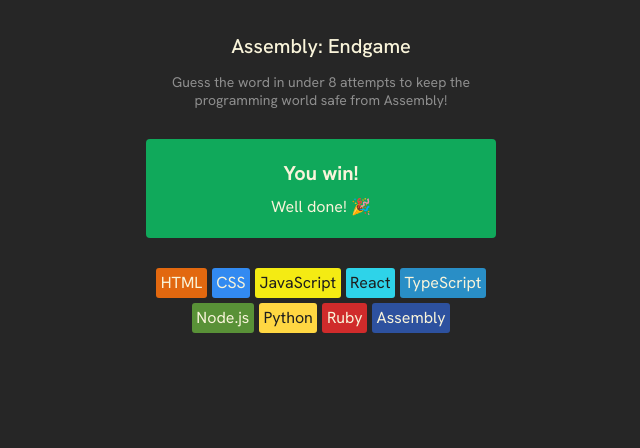
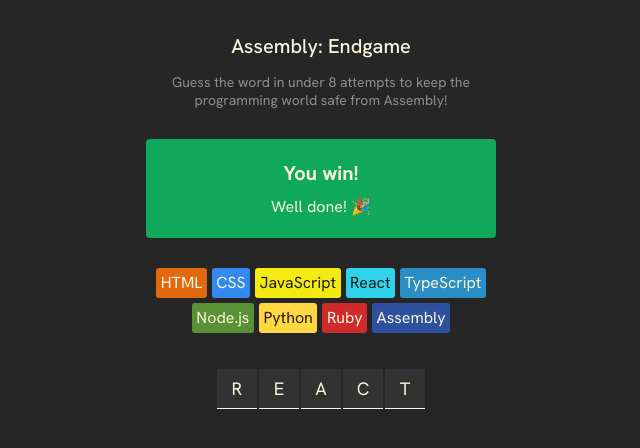
Before and after one commit to GustavoCapis/assembly-endgame, a React (Vite) app: page / in a window 1280 px wide. Shown: the top 448 px of the page, without its empty margins (319-959 px from the left). Built offline with nearby package versions, Linux system fonts and the light colour scheme.

Commit message:
feat: Add word display section.

```diff
--- a/src/App.jsx
+++ b/src/App.jsx
@@ -1,15 +1,24 @@
-import React from "react"
-import Header from "./Header"
-import Status from "./Status"
-import Languages from "./Languages"
-
+import React from "react";
+import Header from "./Header";
+import Status from "./Status";
+import Languages from "./Languages";
 
 export default function AssemblyEndgame() {
-    return (
-        <main>
-            <Header/>
-            <Status/>
-            <Languages/>
-        </main>
-    )
+  //set state for the word element
+  const [currentWord, setCurrentWord] = React.useState("react");
+  const letters = [...currentWord];
+  const wordElements = letters.map((letter, index) => (
+    <span className="letter" key={index}>
+      {letter.toUpperCase()}
+    </span>
+  ));
+
+  return (
+    <main>
+      <Header />
+      <Status />
+      <Languages />
+      <section className="word">{wordElements}</section>
+    </main>
+  );
 }
--- a/src/index.css
+++ b/src/index.css
@@ -57,9 +57,29 @@
   justify-content: center;
   max-width: 350px;
   gap: 5px;
+  margin-bottom: 36px;
 }
 
 .language-chip {
   border-radius: 3px;
   padding: 4.5px;
 }
+
+.word {
+  display: flex;
+  justify-content: center;
+  gap: 2px;
+}
+
+.letter {
+  background-color: #323232;
+  color: #f9f4da;
+  padding: 6px;
+  height: 40px;
+  width: 40px;
+  display: flex;
+  justify-content: center;
+  align-items: center;
+  font-size: 1.125rem;
+  border-bottom: 1px solid #F9F4DA;
+}
```
